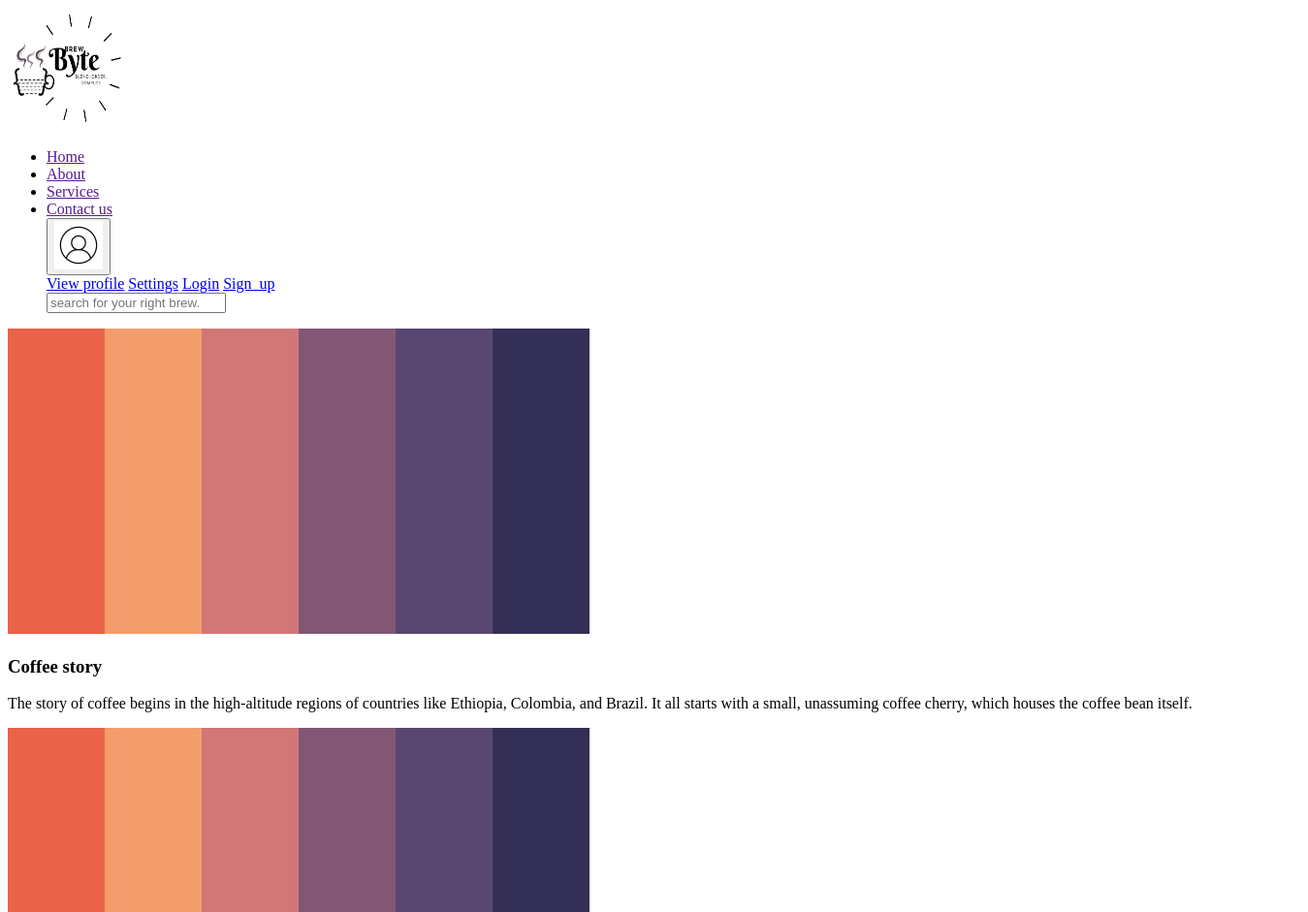
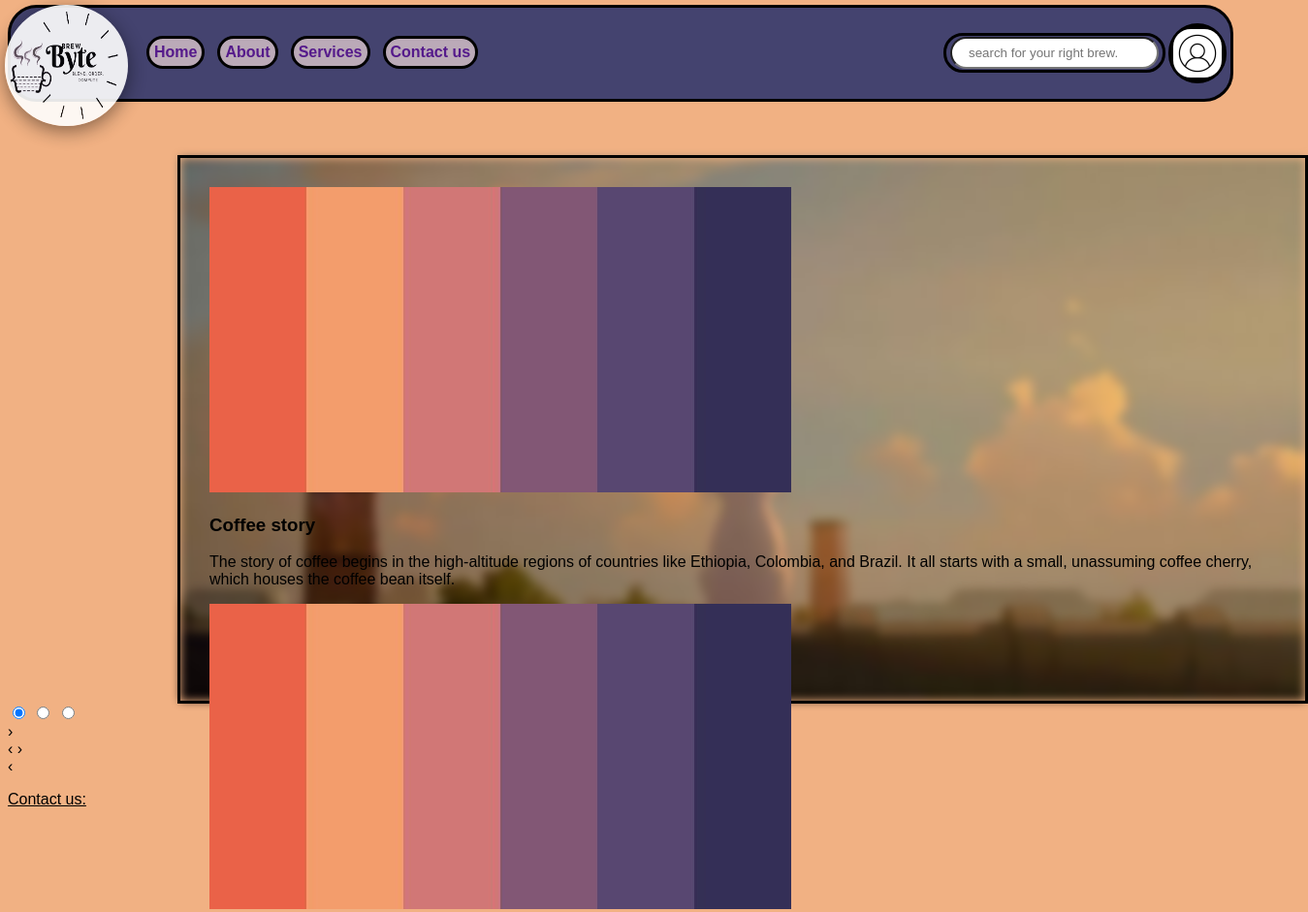
Before and after one commit to greshakhambhaita/greshakhambhaita.github.io, a plain HTML site: page index.html in a window 1280 px wide. Shown: the top 941 px of the page at 97% size, 1349 px wide, since content can reach past the window. Drawn offline with Linux system fonts and the light colour scheme; some icons are missing; files whose address does not match are found by name.

Commit message:
Update index.html

```diff
--- a/index.html
+++ b/index.html
@@ -2,7 +2,7 @@
 <html lang="en">
 <head>
 
-    <link rel="stylesheet" href="stylesheet.css">
+    <link rel="stylesheet" href="stylesheetlogin.css">
     <meta charset="UTF-8">
     <meta name="viewport" content="width=device-width, initial-scale=1.0">
     <meta http-equiv="X-UA-Compatible" content="i-edge">
@@ -20,7 +20,7 @@
          <li><a href="">Services</a></li>
          <li><a href="">Contact us</a></li>
          <div class="profile">
-          <button class="dropdwn" ><img src="user-profile-icon-free-vector.jpg" height="50" width="50">
+          <button class="dropdwn" ><img src=C:\Users\DELL\OneDrive\Documents\GitHub\greshakhambhaita.github.io\user-profile-icon-free-vector.jpg height="50" width="50">
             <i class="fa fa-caret-down"></i>
           </button>
           <div class="dropdownconents">
```
